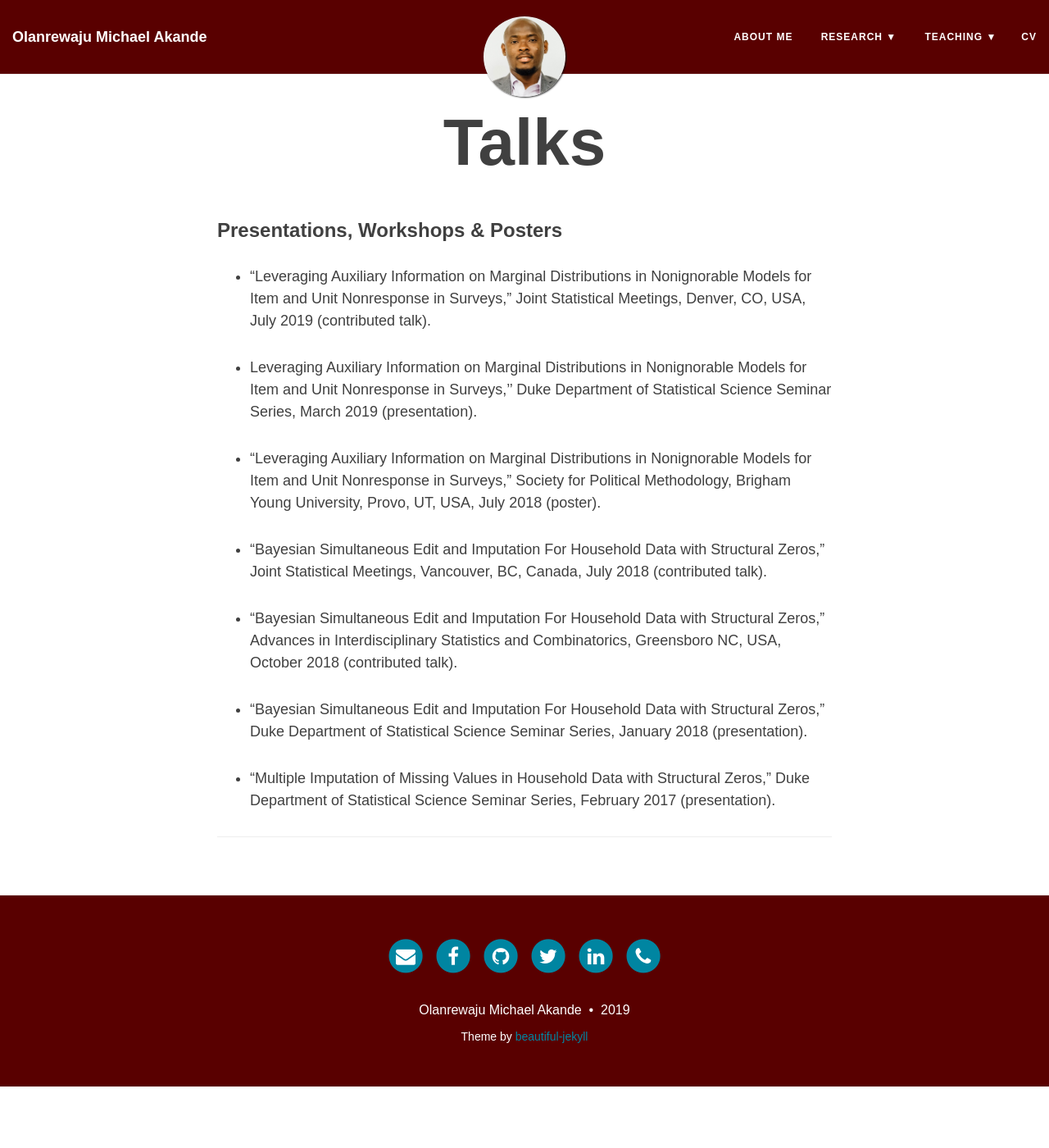
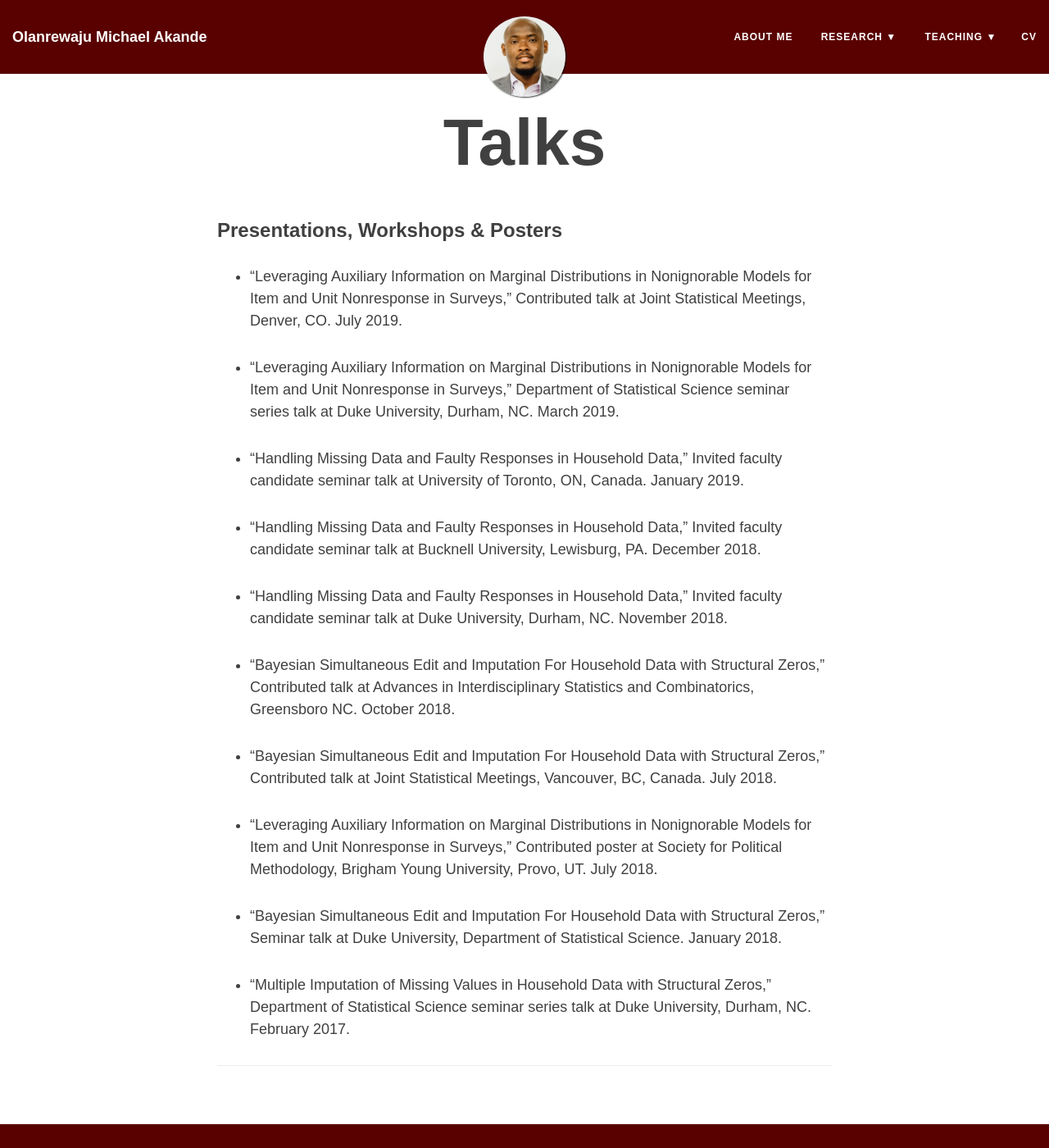
Before and after one commit to akandelanre/akandelanre.github.io, a Jekyll site: the page built from talks.md, in a window 1280 px wide and 1400 px high. Shown: the whole window at 82% size. Built offline with Jekyll 4.4.1, drawn with Linux system fonts in a browser that asks for light colours; nearby versions of some CDN libraries.

Commit message:
Update talks

```diff
--- a/talks.md
+++ b/talks.md
@@ -4,18 +4,24 @@ title: Talks
 ---
 
 ### Presentations, Workshops & Posters
-* "Leveraging Auxiliary Information on Marginal Distributions in Nonignorable Models for Item and Unit Nonresponse in Surveys," Joint Statistical Meetings, Denver, CO, USA, July 2019 (contributed talk).
+* "Leveraging Auxiliary Information on Marginal Distributions in Nonignorable Models for Item and Unit Nonresponse in Surveys," Contributed talk at Joint Statistical Meetings, Denver, CO. July 2019.
 
-* Leveraging Auxiliary Information on Marginal Distributions in Nonignorable Models for Item and Unit Nonresponse in Surveys,'' Duke Department of Statistical Science Seminar Series, March 2019 (presentation).
+* "Leveraging Auxiliary Information on Marginal Distributions in Nonignorable Models for Item and Unit Nonresponse in Surveys," Department of Statistical Science seminar series talk at Duke University, Durham, NC. March 2019.
 
-* "Leveraging Auxiliary Information on Marginal Distributions in Nonignorable Models for Item and Unit Nonresponse in Surveys," Society for Political Methodology, Brigham Young University, Provo, UT, USA, July 2018 (poster).
+* "Handling Missing Data and Faulty Responses in Household Data," Invited faculty candidate seminar talk at University of Toronto, ON, Canada. January 2019.
 
-* "Bayesian Simultaneous Edit and Imputation For Household Data with Structural Zeros," Joint Statistical Meetings, Vancouver, BC, Canada, July 2018 (contributed talk).
+* "Handling Missing Data and Faulty Responses in Household Data," Invited faculty candidate seminar talk at Bucknell University, Lewisburg, PA. December 2018.
 
-* "Bayesian Simultaneous Edit and Imputation For Household Data with Structural Zeros," Advances in Interdisciplinary Statistics and Combinatorics, Greensboro NC, USA, October 2018 (contributed talk).
+* "Handling Missing Data and Faulty Responses in Household Data," Invited faculty candidate seminar talk at Duke University, Durham, NC. November 2018.
 
-* "Bayesian Simultaneous Edit and Imputation For Household Data with Structural Zeros," Duke Department of Statistical Science Seminar Series, January 2018 (presentation).
+* "Bayesian Simultaneous Edit and Imputation For Household Data with Structural Zeros," Contributed talk at Advances in Interdisciplinary Statistics and Combinatorics, Greensboro NC. October 2018.
 
-* "Multiple Imputation of Missing Values in Household Data with Structural Zeros," Duke Department of Statistical Science Seminar Series, February 2017 (presentation).
+* "Bayesian Simultaneous Edit and Imputation For Household Data with Structural Zeros," Contributed talk at Joint Statistical Meetings, Vancouver, BC, Canada. July 2018.
+
+* "Leveraging Auxiliary Information on Marginal Distributions in Nonignorable Models for Item and Unit Nonresponse in Surveys," Contributed poster at Society for Political Methodology, Brigham Young University, Provo, UT. July 2018.
+
+* "Bayesian Simultaneous Edit and Imputation For Household Data with Structural Zeros," Seminar talk at Duke University, Department of Statistical Science. January 2018.
+
+* "Multiple Imputation of Missing Values in Household Data with Structural Zeros," Department of Statistical Science seminar series talk at Duke University, Durham, NC. February 2017.
 
 -------------------------
```
Also changed, not shown: 1 other file.
